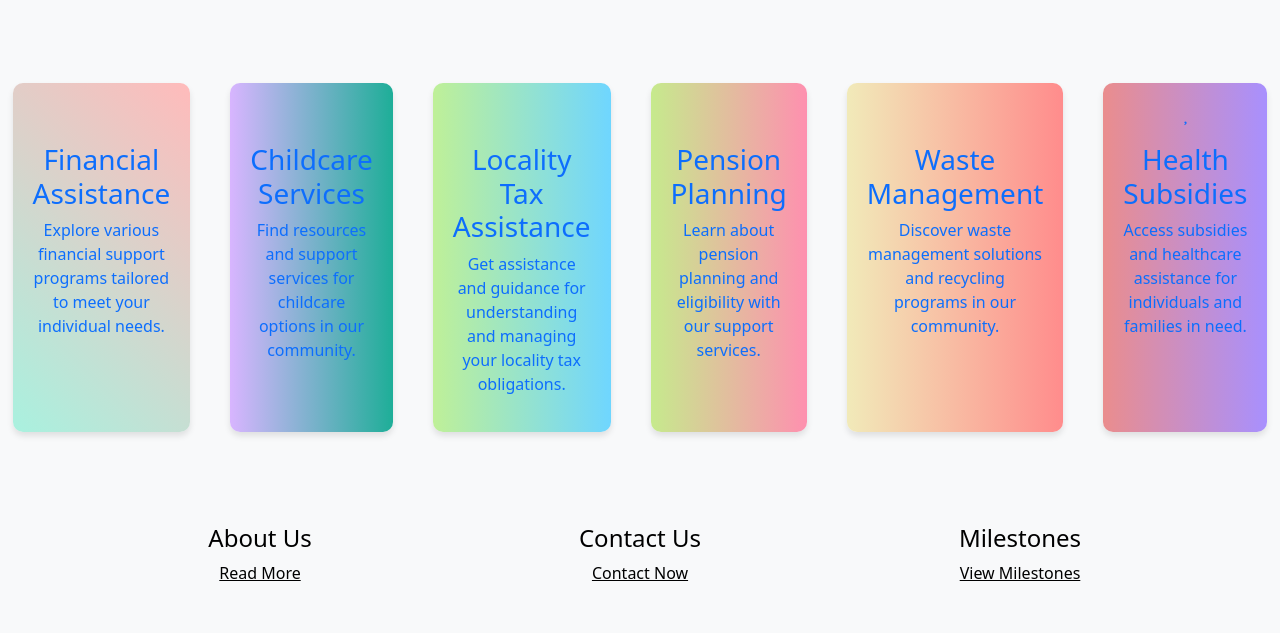
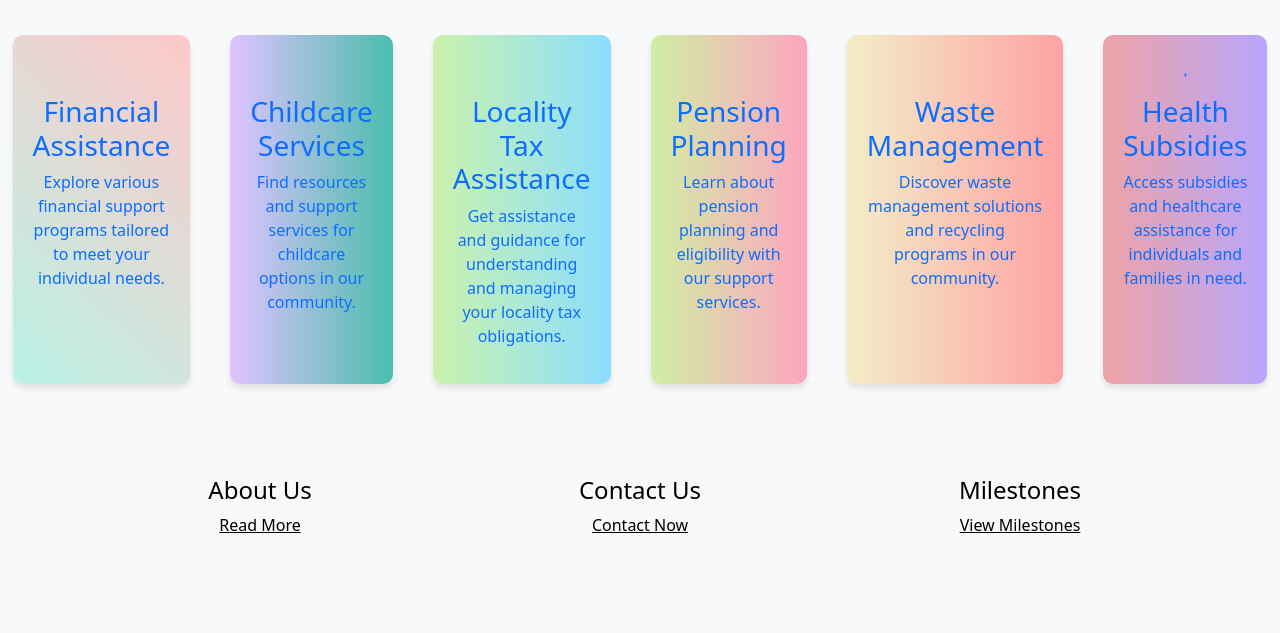
Before and after one commit to yashithareddy/localauthority, a Django app: page / in a window 1280 px wide. Shown: the part 699-1332 px from the top of the page. After the commit the page ends 1232 px from the top, so only its background shows below. Run offline with Django 5.2, Linux system fonts and the light colour scheme; some libraries are stand-ins or nearby versions; some web fonts are replaced.

Commit message:
updatedchanges on 22nd

```diff
--- a/trial/ec/app/templates/app/base.html
+++ b/trial/ec/app/templates/app/base.html
@@ -63,9 +63,7 @@
                     <li class="nav-item mx-2">
                         <a href="{%url 'login'%}" class="nav-link text-black">Login</a>
                     </li>
-                    <li class="nav-item mx-2">
-                        <a href="{%url 'customerregistration'%}" class="nav-link text-black">Registration</a>
-                    </li>
+
                 </ul>
             </div>
         </div>
--- a/trial/ec/app/templates/app/childcare_support.html
+++ b/trial/ec/app/templates/app/childcare_support.html
@@ -27,13 +27,13 @@
         <h2 class="card-title">Challenges facing by the council in providing Childcaresupport</h2>
         <p class="card-text"> The council faces several challenges in effectively providing childcare support to families in need. One significant challenge is the availability and affordability of quality childcare facilities. Limited availability of childcare centers, especially in rural or underserved areas, can result in long waitlists and inadequate access to childcare services for families. Additionally, the high cost of childcare poses a barrier for many families, particularly those with low incomes or multiple children. The council must navigate budget constraints and funding limitations to ensure sufficient resources are allocated to subsidize childcare costs for eligible families.ensuring the quality and safety of childcare services is a pressing concern. The council must establish and enforce rigorous standards for childcare facilities, including staff qualifications, health and safety protocols, and curriculum requirements. Ensuring compliance with regulations and conducting regular inspections to monitor quality can be resource-intensive and require dedicated staff and administrative resources.
           </p>
-      <p class="card-text"><strong>Contact us today to learn more about waste management solutions and how you can contribute to a sustainable future.</strong></p>
+      <p class="card-text"><strong></strong></p>
     </div>
   </div>
 </div>
 
 <div class="text-center">
-  <p><strong>If interested in our services, please <a href="{%url 'login'%}">login</a></strong> </p>
+  <p><strong><a href="{%url 'login'%}">login</a></strong> </p>
 </div>
 
 <!-- CSS Styling -->
--- a/trial/ec/app/templates/app/financial_assisstance.html
+++ b/trial/ec/app/templates/app/financial_assisstance.html
@@ -26,12 +26,12 @@
       <p class="card-text">Financial assistance provides crucial support to individuals and families facing economic hardship, offering a safety net to help them meet their basic needs and maintain a decent standard of living. By providing temporary relief during times of crisis, financial assistance helps prevent homelessness, hunger, and other adverse consequences of poverty, promoting stability and well-being. Assistance for low income individuals or families supports long-term economic security and mobility by helping them access essential services, such as healthcare and education, and pursue opportunities for employment and self-sufficiency. Moreover, financial assistance programs contribute to social inclusion and equity by addressing disparities in access to resources and opportunities, fostering a more just and equitable society.</p>
       <h2 class="card-title">Challenges of Financial Assistance</h2>
       <p class="card-text">Despite its benefits, financial assistance programs face various challenges that can hinder their effectiveness in addressing poverty and promoting economic stability. Limited funding and resources pose a significant challenge, as demand for assistance often exceeds available resources, leading to eligibility criteria, waitlists, or insufficient support for eligible individuals or families. Additionally, administrative complexities, such as eligibility determinations, application processes, and program oversight, can create barriers to accessing assistance and contribute to bureaucratic inefficiencies. Moreover, stigma and misconceptions surrounding financial assistance programs can deter eligible individuals from seeking help, exacerbating their financial struggles and perpetuating cycles of poverty. Furthermore, ensuring accountability and transparency in the administration of financial assistance programs is essential to prevent fraud, abuse, or misuse of public funds and maintain public trust and confidence in the effectiveness and integrity of these programs.</p>
-      <p class="card-text"><strong>Contact us today to learn more about financial assistance programs and how you can access support to improve your financial situation.</strong></p>
+      <p class="card-text"><strong></strong></p>
     </div>
   </div>
 
 <div class="text-center">
-    <p><strong>If interested in our services, please <a href="{%url 'login'%}">login</a></strong> </p>
+    <p><strong> <a href="{%url 'login'%}">login</a></strong> </p>
   </div>
 <!-- CSS Styling -->
 <style>
--- a/trial/ec/app/templates/app/healthsubsidieinfo.html
+++ b/trial/ec/app/templates/app/healthsubsidieinfo.html
@@ -30,7 +30,7 @@
 </div>
 
 <div class="text-center">
-  <p><strong>If interested in our services, please <a href="{%url 'login'%}">login</a></strong> </p>
+  <p><strong><a href="{%url 'login'%}">login</a></strong> </p>
 </div>
 </div>
 
--- a/trial/ec/app/templates/app/home.html
+++ b/trial/ec/app/templates/app/home.html
@@ -7,27 +7,27 @@
 <style>
   /* Define gradient styles for each service card */
   .service-card-financial {
-    background: linear-gradient(45deg, #A9F1DF, #FFBBBB);
+    background: linear-gradient(45deg, rgba(169, 241, 223, 0.8), rgba(255, 187, 187, 0.8));
   }
 
   .service-card-childcare {
-    background: linear-gradient(to right, #D8B5FF, #1EAE98);
+    background: linear-gradient(to right, rgba(216, 181, 255, 0.8), rgba(30, 174, 152, 0.8));
   }
 
   .service-card-locality-tax {
-    background: linear-gradient(to right, #BFF098, #6FD6FF);
+    background: linear-gradient(to right, rgba(191, 240, 152, 0.8), rgba(111, 214, 255, 0.8));
   }
 
   .service-card-pension {
-    background: linear-gradient(to right, #C6EA8D, #FE90AF);
+    background: linear-gradient(to right, rgba(198, 234, 141, 0.8), rgba(254, 144, 175, 0.8));
   }
 
   .service-card-waste-management {
-    background: linear-gradient(to right, #F1EAB9, #FF8C8C);
+    background: linear-gradient(to right, rgba(241, 234, 185, 0.8), rgba(255, 140, 140, 0.8));
   }
 
   .service-card-health-subsidies {
-    background: linear-gradient(to right, #EA8D8D, #A890FE);
+    background: linear-gradient(to right, rgba(234, 141, 141, 0.8), rgba(168, 144, 254, 0.8));
   }
 
   /* Common style for all service cards */
@@ -40,6 +40,7 @@
     margin: 20px;
     border-radius: 10px;
     text-align: center;
+    background-color: rgba(255, 255, 255, 0.2); /* Transparent white background */
   }
 
   /* Ensure footer sticks to the bottom */
@@ -74,9 +75,11 @@
         <p class="lead">Empowering Our Community Through Essential Services</p>
       </div>
     </div>
-    <div class="search-container">
+    <!--
+<div class="search-container">
       <input type="text" id="searchInput" class="search-input form-control form-control-lg" onkeyup="searchServices()" placeholder="Search ">
-    </div>
+</div>
+-->
     <div class="container py-3">
       <img src="https://altoday.com/wp-content/uploads/2016/06/Birmingham-Alabama.jpg" alt="Birmingham" class="img-fluid">
     </div>
--- a/trial/ec/app/templates/app/localitytaxinfo.html
+++ b/trial/ec/app/templates/app/localitytaxinfo.html
@@ -24,12 +24,12 @@
       <p class="card-text">Paying locality tax on time offers several benefits that contribute to the well-being of both individuals and the community. Firstly, timely payment of locality tax ensures the efficient functioning of essential public services, such as road maintenance, waste management, and public safety. By providing the necessary funding for these services, taxpayers contribute to the upkeep of their local infrastructure and the overall quality of life in their community.paying locality tax on time helps maintain local government operations and promotes fiscal stability. Timely tax payments enable local authorities to meet their financial obligations, including debt servicing, employee salaries, and essential service delivery. This ensures the continuity of government functions and prevents budget shortfalls that could lead to service disruptions or financial instability.</p>
       <h2 class="card-title">Challenges faced by the council due to late tax payments </h2>
       <p class="card-text">Late tax payments present significant challenges for the council, impacting the effective delivery of essential public services and jeopardizing the financial stability of the local government. One of the primary challenges is the strain on the council's budget and cash flow. Late tax payments disrupt revenue projections and cash flow management, making it difficult for the council to meet its financial obligations, including the funding of public services, infrastructure projects, and employee salaries. This can lead to budgetary deficits, increased borrowing costs, and potential service cutbacks, compromising the quality and availability of services for residents. late tax payments undermine the council's ability to plan and invest in long-term community development initiatives. Uncertainty surrounding revenue collection hampers strategic planning efforts and inhibits the implementation of essential projects aimed at improving infrastructure, promoting economic growth, and enhancing the overall quality of life in the community. Additionally, delayed tax receipts may force the council to prioritize immediate financial needs over critical investments in areas such as education, healthcare, and environmental conservation, hindering progress and sustainable development.</p>
-      <p class="card-text"><strong>Contact us today to learn more about locality taxes and how you can fulfill your tax obligations.</strong></p>
+      <p class="card-text"><strong></strong></p>
     </div>
   </div>
 </div>
 <div class="text-center">
-  <p><strong>If interested in our services, please <a href="{%url 'login'%}">login</a></strong> </p>
+  <p><strong><a href="{%url 'login'%}">login</a></strong> </p>
 </div>
 
 <!-- CSS Styling -->
--- a/trial/ec/app/templates/app/pensionplanninginfo.html
+++ b/trial/ec/app/templates/app/pensionplanninginfo.html
@@ -24,12 +24,12 @@
       <p class="card-text">The benefits of pensions for old age citizens are multifaceted and essential for ensuring financial security and well-being during retirement. Firstly, pensions provide a reliable and stable source of income for retirees, enabling them to cover daily expenses, healthcare costs, and other essential needs. This steady income stream helps retirees maintain their standard of living and enjoy a dignified retirement without the fear of financial instability.pensions play a crucial role in alleviating poverty among elderly citizens. By providing a guaranteed income floor, pensions help prevent older individuals from falling into poverty or facing economic hardship during their later years. This is particularly important for those who may not have access to other sources of retirement income, such as personal savings or family support.pensions contribute to social inclusion and participation by empowering older individuals to remain active members of their communities. With financial security provided by pensions, retirees can engage in leisure activities, pursue hobbies, and contribute to volunteer work or social initiatives, enhancing their overall quality of life and well-being.</p>
       <h2 class="card-title">Chanllenges faced by the council </h2>
       <p class="card-text">The council encounters numerous challenges in delivering pension support for elderly citizens, ranging from financial constraints to demographic shifts. Budget limitations pose a significant hurdle, as the council must allocate limited resources to meet the growing demand for pension benefits amidst competing priorities. Additionally, ensuring equitable access to pension support for all elderly citizens, including those in underserved communities or with limited mobility, requires proactive outreach efforts and targeted interventions. Moreover, demographic aging exacerbates the strain on pension systems, as a larger proportion of the population reaches retirement age, placing greater pressure on pension funds and resources. Furthermore, navigating complex administrative procedures and ensuring compliance with regulatory requirements adds to the administrative burden of administering pension programs. Addressing these challenges demands strategic planning, innovative solutions, and collaborative efforts to ensure that elderly citizens receive the support they need to enjoy a secure and dignified retirement.</p>
-      <p class="card-text"><strong>Contact us today to learn more about our pension planning support programs and services.</strong></p>
+      <p class="card-text"><strong></strong></p>
 
     </div>
   </div>
   <div class="text-center">
-    <p><strong>If interested in our services, please <a href="{%url 'login'%}">login</a></strong> </p>
+    <p><strong><a href="{%url 'login'%}">login</a></strong> </p>
   </div>
 </div>
 
--- a/trial/ec/app/templates/app/wastemanagementinfo.html
+++ b/trial/ec/app/templates/app/wastemanagementinfo.html
@@ -49,13 +49,13 @@
           valuable resources that could be reused or recycled; and inadequate recognition and integration of the
           informal sector
           </p>
-      <p class="card-text"><strong>Contact us today to learn more about waste management solutions and how you can contribute to a sustainable future.</strong></p>
+
     </div>
   </div>
 
   <!-- If interested, login and apply section -->
   <div class="text-center">
-    <p><strong>Login In and book a slot for waste collection, please <a href="{%url 'login'%}">login</a></strong> </p>
+    <p><strong> <a href="{%url 'login'%}">login</a></strong> </p>
   </div>
 </div>
 
```
Also changed, not shown: trial/ec/app/templates/app/a.html (+7 -7 lines), trial/ec/db.sqlite3.
